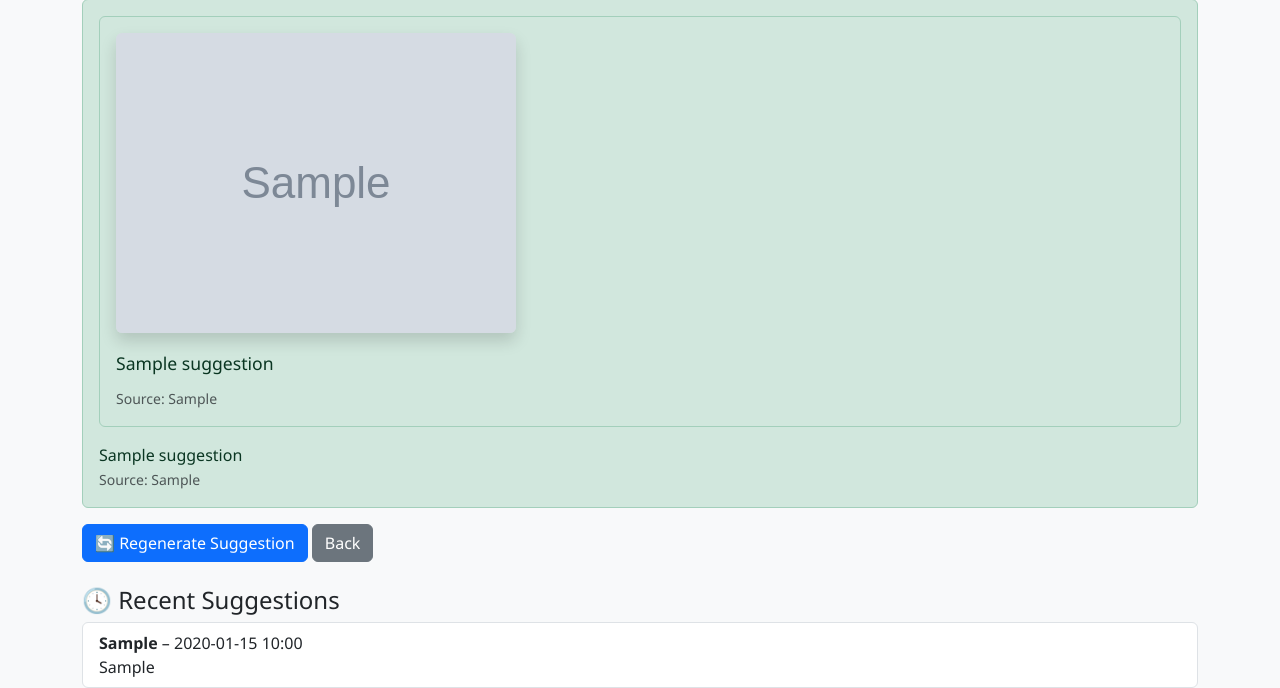
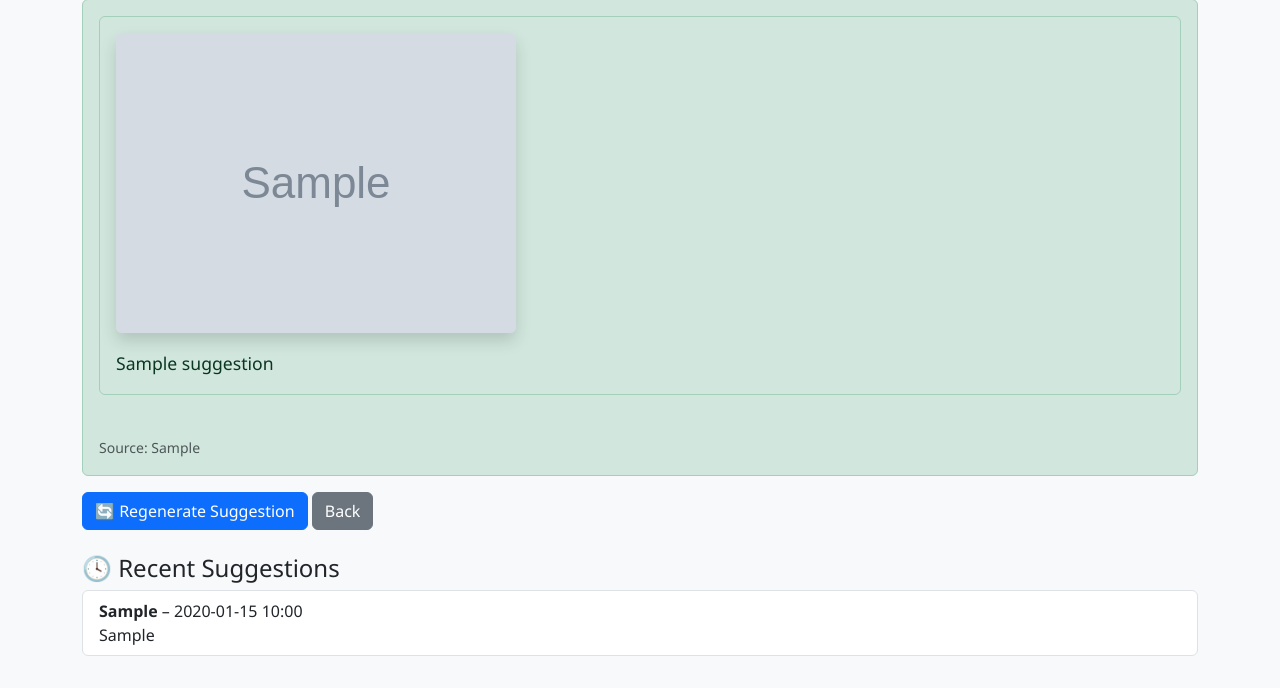
Before and after one commit to Redaprojects/Book_Alchemy, a Flask app: template templates/recommendation.html in a window 1280 px wide. Shown: the part 153-841 px from the top of the page. After the commit the page ends 809 px from the top, so only its background shows below. Run offline with Flask 3, Linux system fonts and the light colour scheme; tables that the repository leaves empty hold one stand-in row (values such as "Sample post"); the template is opened without the code that fills it: values that come from a table or form of the project are taken from there, most other values are stand-ins (such as "Sample title", 1, 10 or a date in 2020); grey boxes marked "Sample" are stand-in pictures.

Commit message:
fix random source UI

```diff
--- a/templates/recommendation.html
+++ b/templates/recommendation.html
@@ -5,7 +5,7 @@
 
 {% if error %}
   <div class="alert alert-danger">{{ error }}</div>
-{% elif suggestion %}
+{% elif suggestion|safe %}
   <div class="alert alert-success">
     <!-- image cover_url -->
     <div class="alert alert-success">
@@ -16,14 +16,8 @@
   <div class="recommendation-text">
     {{ suggestion|safe }}
   </div>
-
-  <div class="mt-2">
-    <small class="text-muted">Source: {{ recs[0].source | capitalize }}</small>
-  </div>
 </div>
 
-
-    {{ suggestion }}
     <br>
     <small class="text-muted">
       Source: {{ recs[0].source | capitalize }}
```
